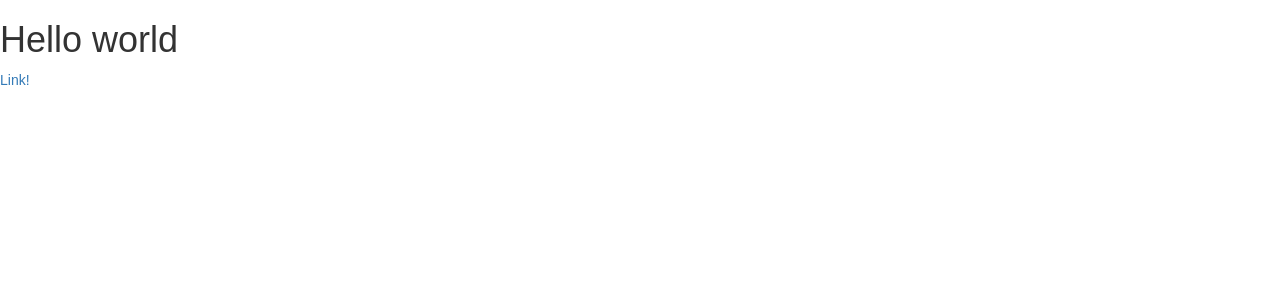
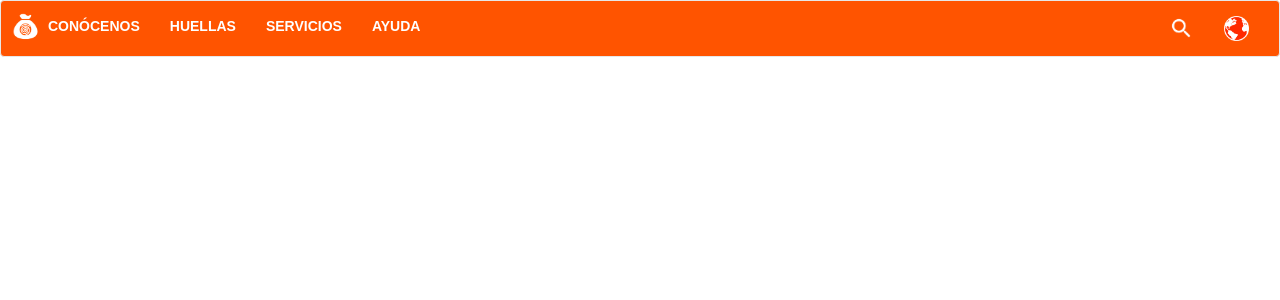
Before and after one commit to jfuenmayor96/hueprint, a React (Create React App) app: page / in a window 1280 px wide. Shown: the top 300 px of the page. Built offline with nearby package versions, Linux system fonts and the light colour scheme.

Commit message:
se agrega el navbar de la pagina

```diff
--- a/src/App.js
+++ b/src/App.js
@@ -1,6 +1,6 @@
 import React, { Component } from 'react';
 import './App.css';
-import Prueba from './Prueba';
+import Navbar  from "./containers/Navbar/Navbar";
 import {BrowserRouter as Router, Route, Link, Switch} from 'react-router-dom';
 
 
@@ -8,12 +8,7 @@ class App extends Component {
   render() {
     return (
       <div>
-        <h1>Hello world</h1>
-        <Link to="/prueba">Link!</Link>
-        <Switch>
-            <Route path="/prueba" component={Prueba}/>
-        </Switch>
-
+        <Navbar/>
       </div>
 
     );
--- /dev/null
+++ b/src/containers/Navbar/Navbar.css
@@ -0,0 +1,46 @@
+nav {
+    background-color: #ff5400 !important;
+}
+
+/*.navbar.center .navbar-inner {
+    text-align: center;
+}
+.navbar.center .navbar-inner .nav, .navbar.center .navbar-inner .nav.navbar-right {
+    float: none;
+    display:inline-flex;
+    flex-direction: row;
+    align-items: center;
+    justify-content: space-around;
+    transition: display 0s;
+}*/
+
+.navbar-brand {
+    padding: 0px 0px !important;
+    transform: translate(9px, 9px);
+}
+
+.navbar-toggle, .navbar-toggle.collapsed{
+    background-color: white !important;
+}
+
+.navbar-default .navbar-toggle .icon-bar {
+    background-color: #ff5400;
+}
+
+.navbar.navbar-default.center .collapse.navbar-collapse.navbar-inner.in>ul {
+    display: inline-block;
+}
+
+.navbar.navbar-default.center .collapse.navbar-collapse.navbar-inner.in>ul.navbar-right {
+    display: block;
+    text-align: center;
+}
+
+li>a {
+    color: white !important;
+    font-weight: bold;
+}
+
+li>a:hover {
+    background-color: none !important;
+}
--- /dev/null
+++ b/src/containers/Navbar/Navbar.js
@@ -0,0 +1,44 @@
+import React, { Component } from 'react';
+import "./Navbar.css";
+
+class Navbar extends Component {
+    render() {
+        return (
+            <div>
+                <nav className="navbar navbar-default center">
+                    <div className="container-fluid">
+                        <div className="navbar-header">
+                        <button type="button" className="navbar-toggle" data-toggle="collapse" data-target="#myNavbar">
+                            <span className="icon-bar"></span>
+                            <span className="icon-bar"></span>
+                            <span className="icon-bar"></span>
+                        </button>
+                        <a className="navbar-brand" href="#">
+                            <img src={require("../../assets/Navbar/logo.png")} alt="Hueprint logo" height="32px" width="32px"/>
+                        </a>
+                        </div>
+                        <div className="collapse navbar-collapse navbar-inner text-center" id="myNavbar">
+                            <ul className="nav navbar-nav text-center" id="elements">
+                                <li><a href="#">CONÓCENOS</a></li>
+                                <li><a href="#">HUELLAS</a></li>
+                                <li><a href="#">SERVICIOS</a></li>
+                                <li><a href="#">AYUDA</a></li>
+                            </ul>
+                            <ul className="nav navbar-nav navbar-right text-center hidden-xs">
+                                <li  style={{clear: "both"}}><a href="#"><img src={require('../../assets/Navbar/lupa.png')}  height="25px" width="25px" alt="Buscar"/></a></li>
+                               <li><a href="#"><img src={require('../../assets/Navbar/planeta.png')}  height="25px" width="25px" alt="Buscar"/></a></li>
+                            </ul>
+                            <ul className="nav navbar-nav navbar-right text-center visible-xs">
+                                <li><a href="#"><img src={require('../../assets/Navbar/lupa.png')}  height="25px" width="25px" alt="Buscar"/> BUSCAR</a></li>
+                               <li><a href="#"><img src={require('../../assets/Navbar/planeta.png')}  height="25px" width="25px" alt="Traducir"/> TRADUCIR</a></li>
+                            </ul>
+                        </div>
+                    </div>
+                </nav>
+            </div>
+        );
+    }
+}
+
+
+export default Navbar;
```
